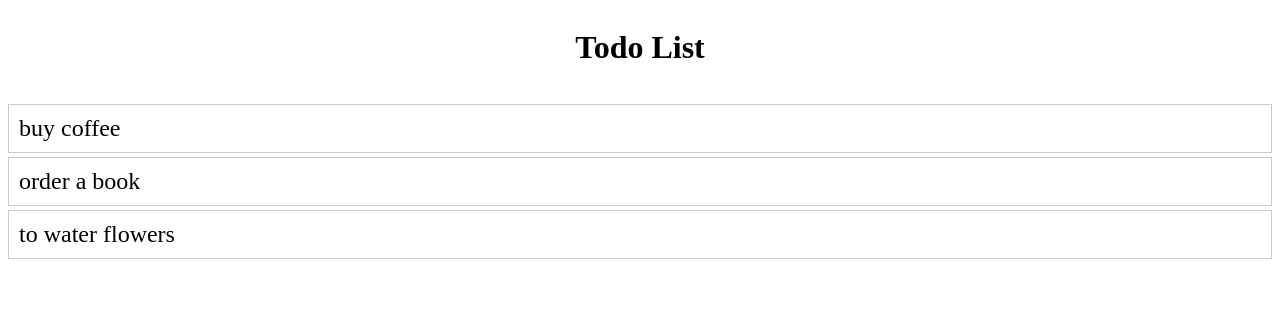
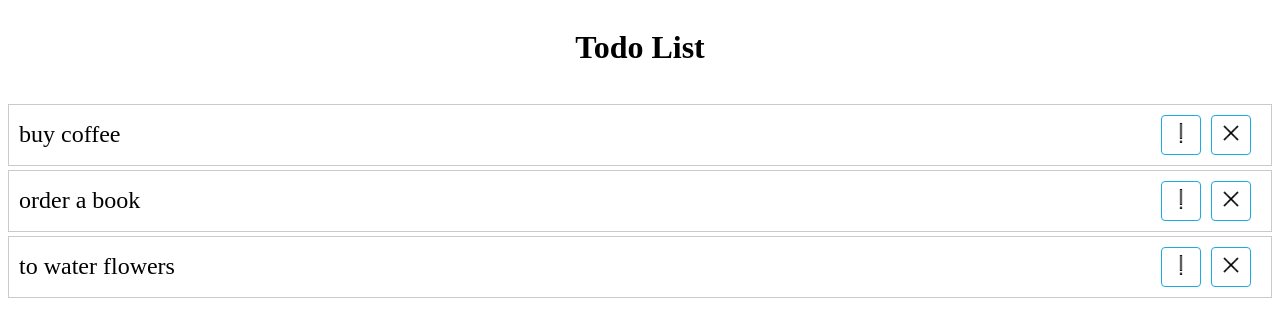
Before and after one commit to alena-shp/todo-app-react, a React (Create React App) app: page / in a window 1280 px wide. Shown: the top 326 px of the page. Built offline with nearby package versions, Linux system fonts and the light colour scheme.

Commit message:
style button important delete

```diff
--- a/src/App.js
+++ b/src/App.js
@@ -32,7 +32,7 @@ class App extends React.Component {
         <CounterTodo />
         <FilterTodo />
         <SearchTodo />
-        <TodoList todos={todoData}/>
+        <TodoList todos={todoData} />
       </div>
     )
   }
--- a/src/ItemTodo.js
+++ b/src/ItemTodo.js
@@ -1,12 +1,25 @@
 import React from "react"
-import './style.scss'
+import "./style.scss"
+
+import deleteImg from "./assets/deleteImg.png"
+import importantImg from "./assets/importantImg.png"
 
 class ItemTodo extends React.Component {
   render() {
-    const {todos} = this.props
-    return <div className="item-todo">
-  <span className="item-todo__text">{todos.label}</span>
-    </div>
+    const { todos } = this.props
+    return (
+      <div className="item-todo">
+        <span className="item-todo__text">{todos.label}</span>
+        <div className="item-todo__action">
+        <button className="item-todo__action--important">
+          <img src={importantImg} alt="" />
+        </button>
+        <button className="item-todo__action--delete">
+          <img src={deleteImg} alt="" />
+        </button>
+        </div>
+      </div>
+    )
   }
 }
 
--- a/src/style.scss
+++ b/src/style.scss
@@ -20,7 +20,37 @@
 
 .item-todo {
   padding: 10px;
+  display: flex;
+  align-items: center;
+  justify-content: space-between;
   &__text {
     font-size: 24px;
   }
+
+  &__action {
+    button {
+      border: 1px solid #1caae2;
+      border-radius: 4px;
+      margin-right: 10px;
+      padding: 0;
+      width: 40px;
+      height: 40px;
+      background-color: white;
+      outline: none;
+      transition: 0.2s;
+
+      &:hover,
+      &:active {
+        border: 1px solid #1caae2;
+        background-color: #1caae2;
+        outline: none;
+      }
+      img {
+        padding: 0;
+        margin: 0;
+        width: 20px;
+        height: 20px;
+      }
+    }
+  }
 }
```
Also changed, not shown: src/assets/deleteImg.png (added), src/assets/importantImg.png (added).
